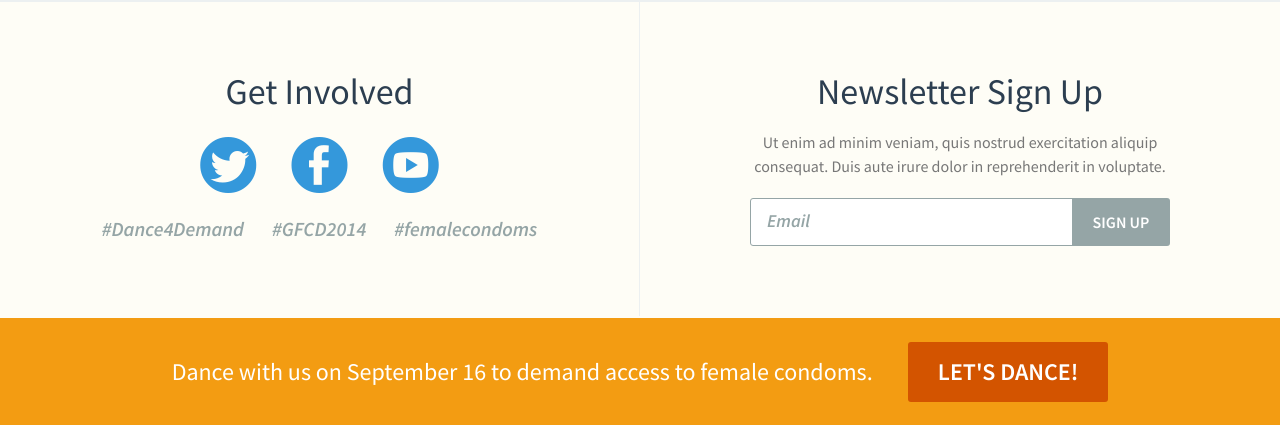
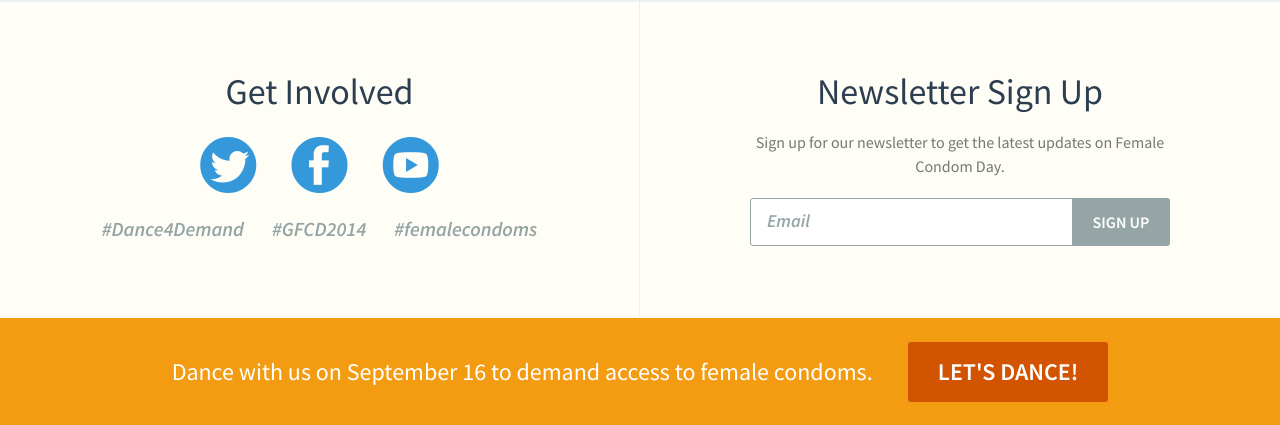
Before and after one commit to sarasemelka/gfcd-home, a PHP site: page / in a window 1280 px wide. Shown: the part 785-1210 px from the top of the page. Run offline with PHP 8.4, Linux system fonts and the light colour scheme; some libraries are stand-ins or nearby versions.

Commit message:
Newsletter content update

```diff
--- a/index.php
+++ b/index.php
@@ -29,7 +29,7 @@
 
       <div class="col-1-2 block-newsletter">
         <h3 class="title-block">Newsletter Sign Up</h3>
-        <p>Ut enim ad minim veniam, quis nostrud exercitation aliquip consequat. Duis aute irure dolor in reprehenderit in voluptate.</p>
+        <p>Sign up for our newsletter to get the latest updates on Female Condom Day.</p>
 
         <form action="https://hq-wfc2.wiredforchange.com/save" method="POST" class="form-newsletter">
           <input type="hidden" name="organization_KEY" value="8810"/>
```
